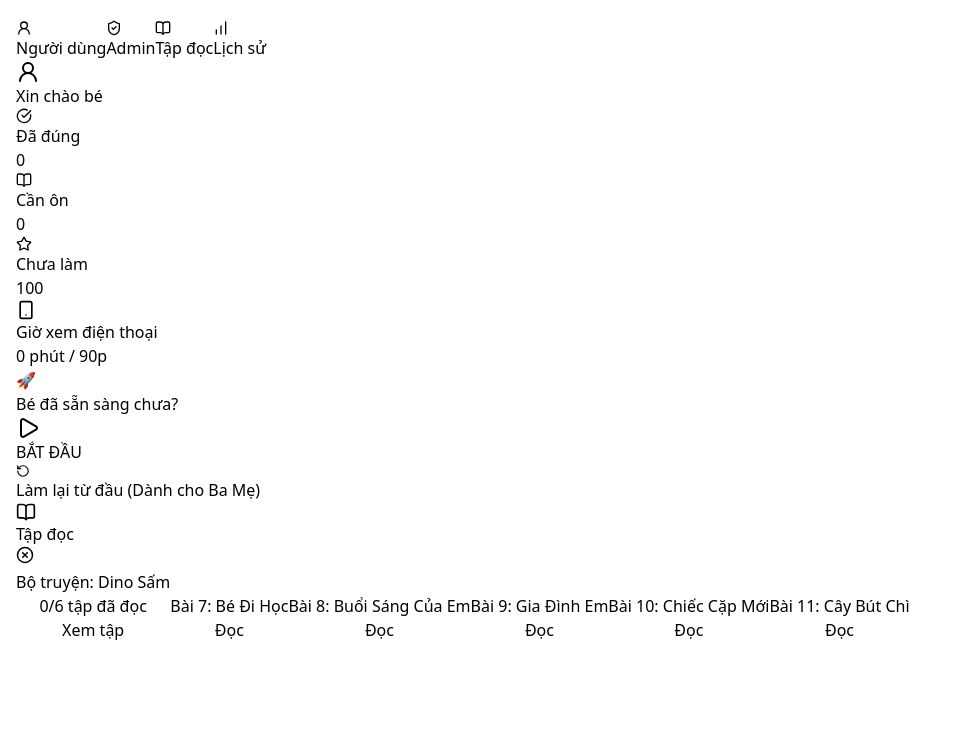
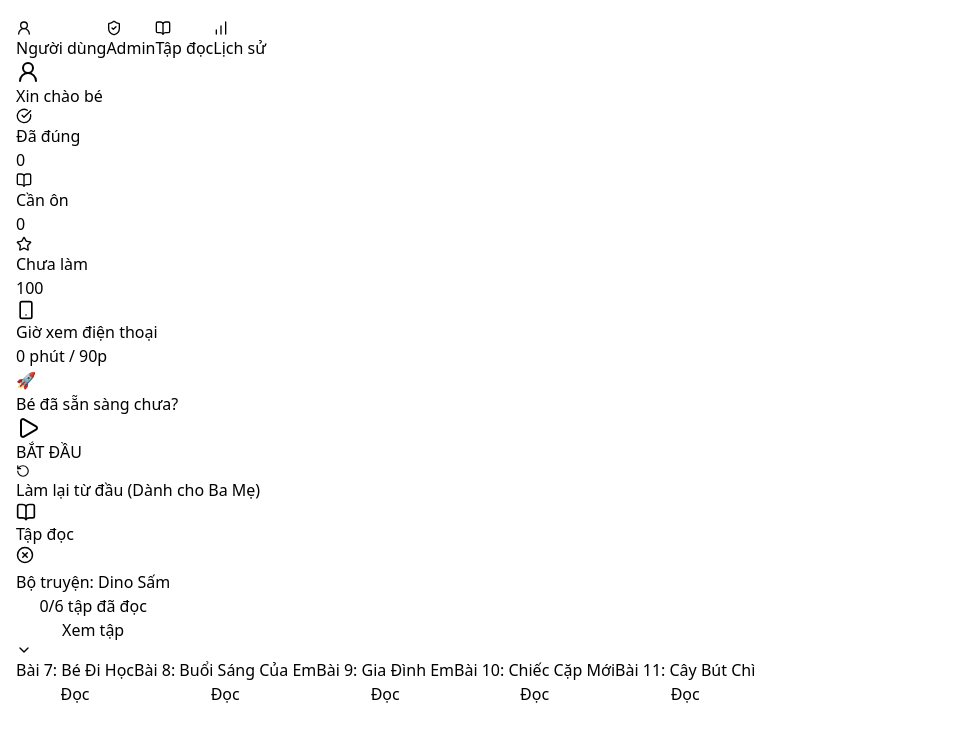
Before and after one commit to truonggiang0891/begioi, a React (Vite) app: page / in a window 1280 px wide. Both pictures are taken after a click on the button "Tập đọc". Shown: the top 742 px of the page, without its empty margins (0-956 px from the left). Built offline with nearby package versions, Linux system fonts and the light colour scheme.

Commit message:
Show story episodes as accordion

```diff
--- a/src/App.jsx
+++ b/src/App.jsx
@@ -829,9 +829,6 @@ export default function App() {
       return items;
     }, []);
   }, []);
-  const expandedReadingSeries = expandedReadingSeriesId
-    ? readingCatalogItems.find(item => item.type === 'series' && item.id === expandedReadingSeriesId) || null
-    : null;
   const selectedReadingIndex = selectedReadingId
     ? READING_LESSONS.findIndex(reading => reading.id === selectedReadingId)
     : -1;
@@ -2586,24 +2583,17 @@ export default function App() {
                     ? 'Tổng kết tập đọc'
                     : selectedReading
                       ? selectedReading.title
-                      : expandedReadingSeries
-                        ? expandedReadingSeries.title
                       : 'Tập đọc'}
                 </span>
               </div>
               <div className="flex shrink-0 items-center gap-1.5">
-                {(selectedReading || expandedReadingSeries) && !readingSummary && (
+                {selectedReading && !readingSummary && (
                   <button
                     type="button"
                     onClick={() => {
-                      if (selectedReading) {
                       rememberCurrentReadingPosition();
                       setSelectedReadingId(null);
                       setExpandedReadingSeriesId(selectedReadingSeriesMeta?.seriesId || null);
-                        return;
-                      }
-
-                      setExpandedReadingSeriesId(null);
                     }}
                     className={`rounded-full px-2.5 py-1 text-[11px] font-bold transition-colors md:px-4 md:text-base ${
                       selectedReading && selectedReadingCompleted
@@ -2797,68 +2787,6 @@ export default function App() {
                   </div>
                 </div>
               </div>
-            ) : expandedReadingSeries ? (
-              <div className="grid min-h-0 flex-1 gap-2 overflow-y-auto bg-emerald-50/60 px-3 py-3 md:px-8 md:py-5">
-                <div className="rounded-xl border-2 border-emerald-100 bg-white p-3 shadow-sm">
-                  <div className="flex items-center justify-between gap-3">
-                    <div className="min-w-0">
-                      <div className="truncate text-base font-black text-emerald-800 md:text-lg">
-                        Bộ truyện: {expandedReadingSeries.title}
-                      </div>
-                      <div className="text-xs font-extrabold text-emerald-500 md:text-sm">
-                        {expandedReadingSeries.lessons.filter(reading => readingProgress[reading.id]?.completed).length}/{expandedReadingSeries.lessons.length} tập đã đọc
-                      </div>
-                    </div>
-                    <div className="shrink-0 rounded-full bg-emerald-50 px-3 py-1 text-xs font-black text-emerald-700 md:text-sm">
-                      Danh sách tập
-                    </div>
-                  </div>
-                </div>
-
-                {expandedReadingSeries.lessons.map((reading, index) => {
-                  const isCompleted = !!readingProgress[reading.id]?.completed;
-                  const isInProgress = readingProgress[reading.id]?.scrollTop > 0 && !isCompleted;
-
-                  return (
-                    <button
-                      key={reading.id}
-                      type="button"
-                      onClick={() => setSelectedReadingId(reading.id)}
-                      className={`rounded-xl border-2 p-3 text-left shadow-sm transition-colors md:p-4 ${
-                        isCompleted
-                          ? 'border-emerald-900 bg-emerald-800 text-white hover:bg-emerald-900'
-                          : 'border-white bg-white hover:bg-emerald-100'
-                      }`}
-                    >
-                      <div className="flex items-center justify-between gap-3">
-                        <div className="min-w-0">
-                          <div className={`truncate text-base font-black md:text-lg ${
-                            isCompleted ? 'text-white' : 'text-emerald-800'
-                          }`}>
-                            Tập {index + 1}: {reading.subtitle || reading.title}
-                          </div>
-                          {isCompleted ? (
-                            <div className="mt-0.5 text-xs font-extrabold text-emerald-100 md:text-sm">
-                              Đã đọc xong
-                            </div>
-                          ) : isInProgress && (
-                            <div className="mt-0.5 text-xs font-extrabold text-emerald-500 md:text-sm">
-                              Đang đọc dở
-                            </div>
-                          )}
-                        </div>
-                        <div className={`shrink-0 rounded-full px-3 py-1 text-xs font-black md:text-sm ${
-                          isCompleted
-                            ? 'bg-white text-emerald-800'
-                            : 'bg-white text-emerald-600'
-                        }`}>
-                          {isCompleted ? 'Đọc lại' : isInProgress ? 'Đọc tiếp' : 'Đọc'}
-                        </div>
-                      </div>
-                    </button>
-                  );
-                })}
-              </div>
             ) : (
               <div className="grid min-h-0 flex-1 gap-2 overflow-y-auto bg-emerald-50/60 px-3 py-3 md:px-8 md:py-5">
                 {readingCatalogItems.map((item) => {
@@ -2866,19 +2794,26 @@ export default function App() {
                     const completedCount = item.lessons.filter(reading => readingProgress[reading.id]?.completed).length;
                     const hasProgress = item.lessons.some(reading => readingProgress[reading.id]?.scrollTop > 0);
                     const isCompleted = completedCount === item.lessons.length && item.lessons.length > 0;
+                    const isExpanded = expandedReadingSeriesId === item.id;
 
                     return (
-                      <button
+                      <div
                         key={item.id}
+                        className={`overflow-hidden rounded-xl border-2 shadow-sm transition-colors ${
+                          isCompleted
+                            ? 'border-emerald-900 bg-emerald-800 text-white'
+                            : 'border-white bg-white'
+                        }`}
+                      >
+                        <button
                           type="button"
+                          aria-expanded={isExpanded}
                           onClick={() => {
                             setSelectedReadingId(null);
-                          setExpandedReadingSeriesId(item.id);
+                            setExpandedReadingSeriesId(prev => (prev === item.id ? null : item.id));
                           }}
-                        className={`rounded-xl border-2 p-3 text-left shadow-sm transition-colors md:p-4 ${
-                          isCompleted
-                            ? 'border-emerald-900 bg-emerald-800 text-white hover:bg-emerald-900'
-                            : 'border-white bg-white hover:bg-emerald-100'
+                          className={`w-full p-3 text-left transition-colors md:p-4 ${
+                            isCompleted ? 'hover:bg-emerald-900' : 'hover:bg-emerald-100'
                           }`}
                         >
                           <div className="flex items-center justify-between gap-3">
@@ -2894,15 +2829,67 @@ export default function App() {
                                 {completedCount}/{item.lessons.length} tập đã đọc{hasProgress && !isCompleted ? ' • có tập đang đọc dở' : ''}
                               </div>
                             </div>
-                          <div className={`shrink-0 rounded-full px-3 py-1 text-xs font-black md:text-sm ${
+                            <div className={`flex shrink-0 items-center gap-1 rounded-full px-3 py-1 text-xs font-black md:text-sm ${
                               isCompleted
                                 ? 'bg-white text-emerald-800'
-                              : 'bg-white text-emerald-600'
+                                : 'bg-emerald-50 text-emerald-700'
                             }`}>
-                            Xem tập
-                          </div>
-                        </div>
-                      </button>
+                              <span>{isExpanded ? 'Thu gọn' : 'Xem tập'}</span>
+                              <ChevronDown size={16} className={`transition-transform ${isExpanded ? 'rotate-180' : ''}`} />
+                            </div>
+                          </div>
+                        </button>
+
+                        {isExpanded && (
+                          <div className={`space-y-2 border-t px-2.5 py-2.5 ${
+                            isCompleted ? 'border-emerald-700 bg-emerald-900/30' : 'border-emerald-100 bg-emerald-50/70'
+                          }`}>
+                            {item.lessons.map((reading, index) => {
+                              const episodeCompleted = !!readingProgress[reading.id]?.completed;
+                              const episodeInProgress = readingProgress[reading.id]?.scrollTop > 0 && !episodeCompleted;
+
+                              return (
+                                <button
+                                  key={reading.id}
+                                  type="button"
+                                  onClick={() => setSelectedReadingId(reading.id)}
+                                  className={`w-full rounded-lg border-2 px-3 py-2 text-left transition-colors ${
+                                    episodeCompleted
+                                      ? 'border-emerald-900 bg-emerald-800 text-white hover:bg-emerald-900'
+                                      : 'border-emerald-100 bg-white hover:bg-emerald-100'
+                                  }`}
+                                >
+                                  <div className="flex items-center justify-between gap-3">
+                                    <div className="min-w-0">
+                                      <div className={`truncate text-sm font-black md:text-base ${
+                                        episodeCompleted ? 'text-white' : 'text-emerald-800'
+                                      }`}>
+                                        Tập {index + 1}: {reading.subtitle || reading.title}
+                                      </div>
+                                      {episodeCompleted ? (
+                                        <div className="mt-0.5 text-[11px] font-extrabold text-emerald-100 md:text-xs">
+                                          Đã đọc xong
+                                        </div>
+                                      ) : episodeInProgress && (
+                                        <div className="mt-0.5 text-[11px] font-extrabold text-emerald-500 md:text-xs">
+                                          Đang đọc dở
+                                        </div>
+                                      )}
+                                    </div>
+                                    <div className={`shrink-0 rounded-full px-2.5 py-1 text-[11px] font-black md:text-xs ${
+                                      episodeCompleted
+                                        ? 'bg-white text-emerald-800'
+                                        : 'bg-emerald-50 text-emerald-600'
+                                    }`}>
+                                      {episodeCompleted ? 'Đọc lại' : episodeInProgress ? 'Đọc tiếp' : 'Đọc'}
+                                    </div>
+                                  </div>
+                                </button>
+                              );
+                            })}
+                          </div>
+                        )}
+                      </div>
                     );
                   }
 
```
Lines whose indentation alone changed are shown as unchanged.
